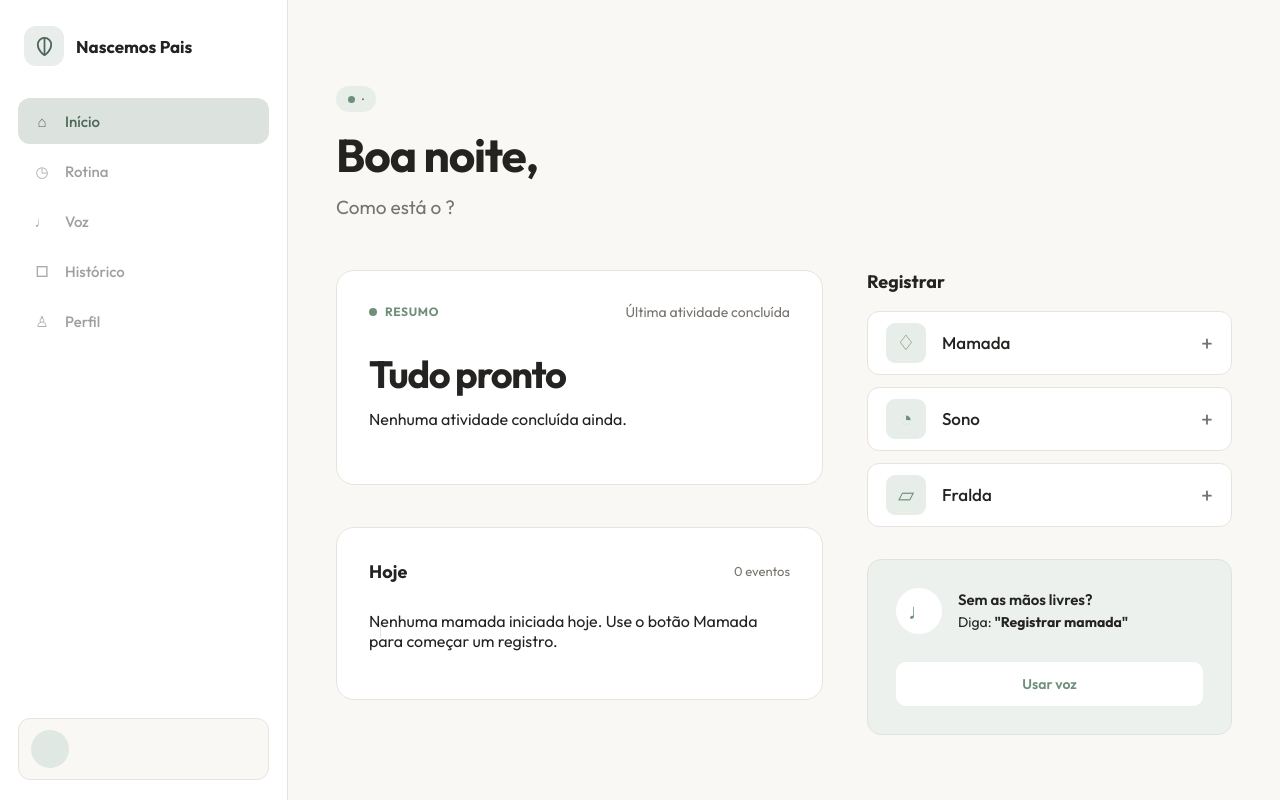
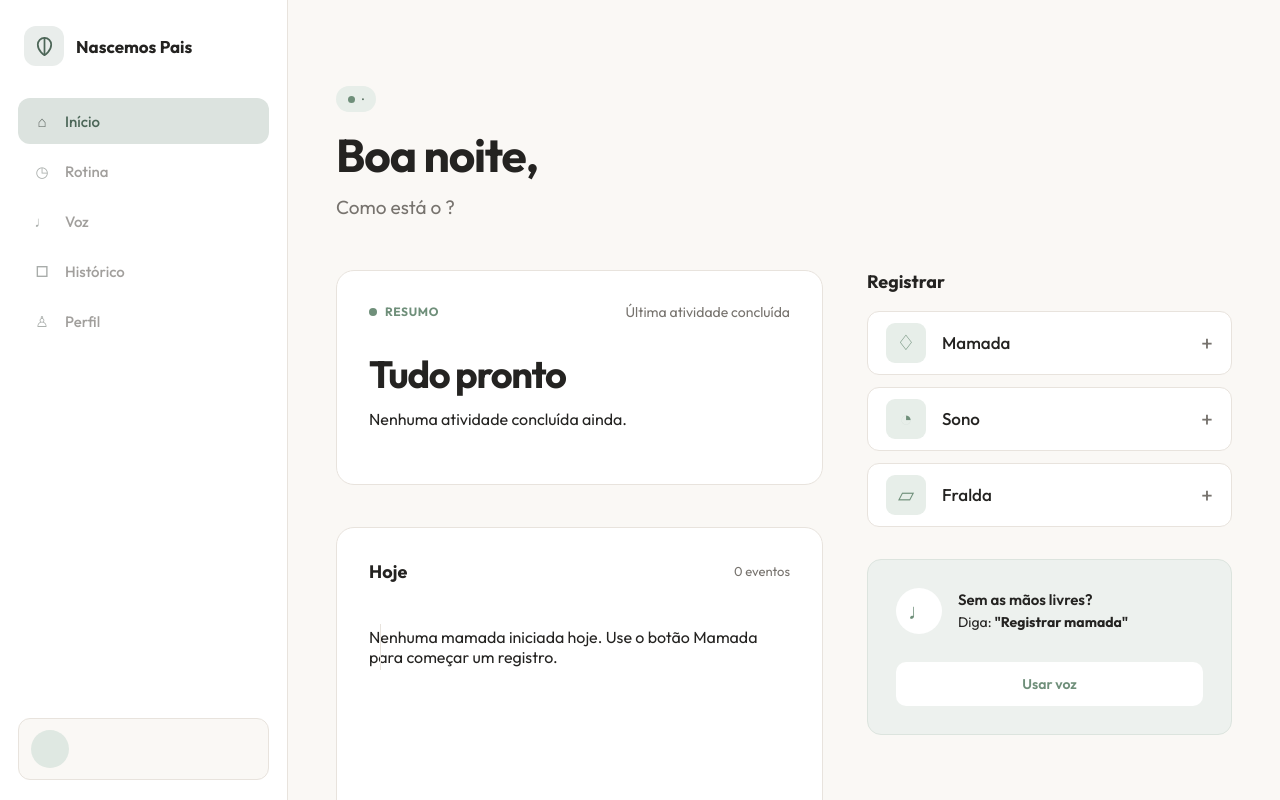
Before and after one commit to Juniklx/nascemos-pais, an Angular app: page /home in a window 1280 px wide. Built offline with nearby package versions, Linux system fonts and the light colour scheme.

Commit message:
fix: contain home activity timeline on desktop (#11)

```diff
--- a/src/app/features/home/home.css
+++ b/src/app/features/home/home.css
@@ -830,6 +830,42 @@ a {
     padding: 86px 42px 64px;
   }
 
+  .home__grid {
+    height: calc(100dvh - 220px);
+    min-height: 0;
+  }
+
+  .home__main-column {
+    min-height: 0;
+    height: 100%;
+    overflow: hidden;
+  }
+
+  .today {
+    min-height: 0;
+    flex: 1;
+    display: flex;
+    flex-direction: column;
+    overflow: hidden;
+  }
+
+  .today .timeline {
+    min-height: 0;
+    overflow-y: auto;
+    padding-right: 10px;
+    scrollbar-width: thin;
+    scrollbar-color: var(--color-border) transparent;
+  }
+
+  .today .timeline::-webkit-scrollbar {
+    width: 6px;
+  }
+
+  .today .timeline::-webkit-scrollbar-thumb {
+    border-radius: 999px;
+    background: var(--color-border);
+  }
+
   .home__intro {
     margin-bottom: 48px;
   }
--- a/src/app/layouts/app-shell/app-shell.css
+++ b/src/app/layouts/app-shell/app-shell.css
@@ -207,10 +207,13 @@
   }
 
   .home {
+    width: 100%;
+    height: 100dvh;
+    min-height: 0;
     max-width: 1120px;
-    min-height: 100dvh;
     margin: 0 auto;
     padding: 86px 42px 64px;
+    overflow: hidden;
   }
 }
 
```
